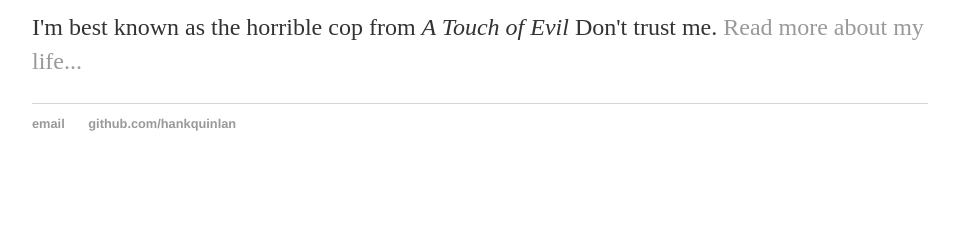
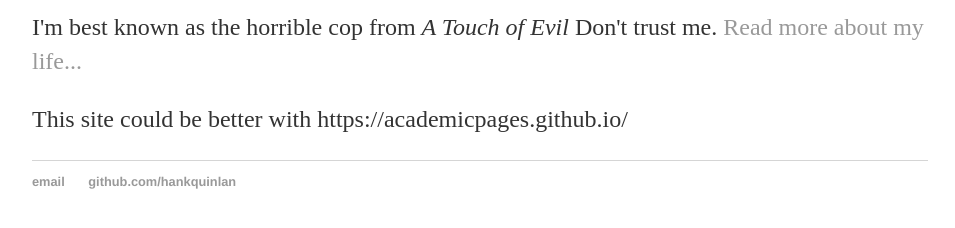
Before and after one commit to caiofis/caiofis.github.io, a plain HTML site: page index.html in a window 1280 px wide. Shown: the part 186-414 px from the top of the page, without its empty margins (160-1115 px from the left). Drawn offline with Linux system fonts and the light colour scheme.

Commit message:
Update index.html

```diff
--- a/index.html
+++ b/index.html
@@ -18,6 +18,7 @@
     		<div class="blurb">
         		<h1>Hi there, I'm Hank Quinlan!</h1>
 				<p>I'm best known as the horrible cop from <em>A Touch of Evil</em> Don't trust me. <a href="/about">Read more about my life...</a></p>
+			<p> This site could be better with https://academicpages.github.io/</p>
     		</div><!-- /.blurb -->
 		</div><!-- /.container -->
 		<footer>
```
